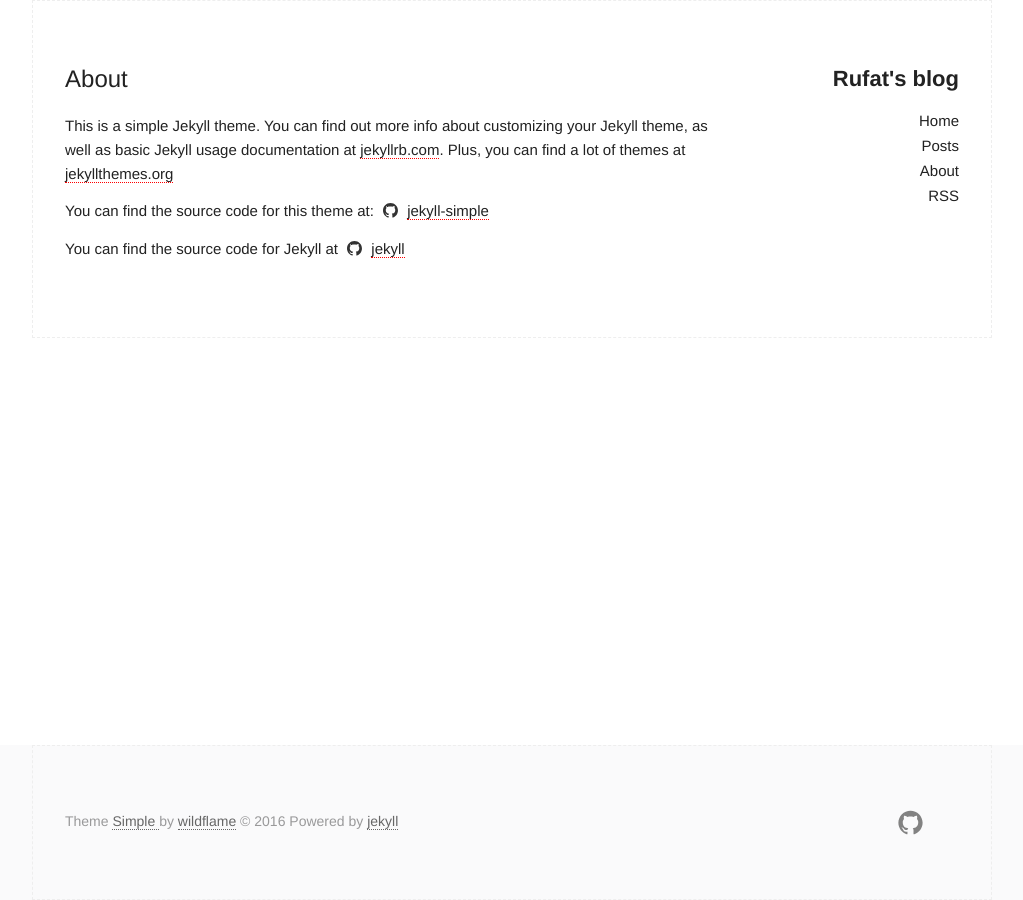
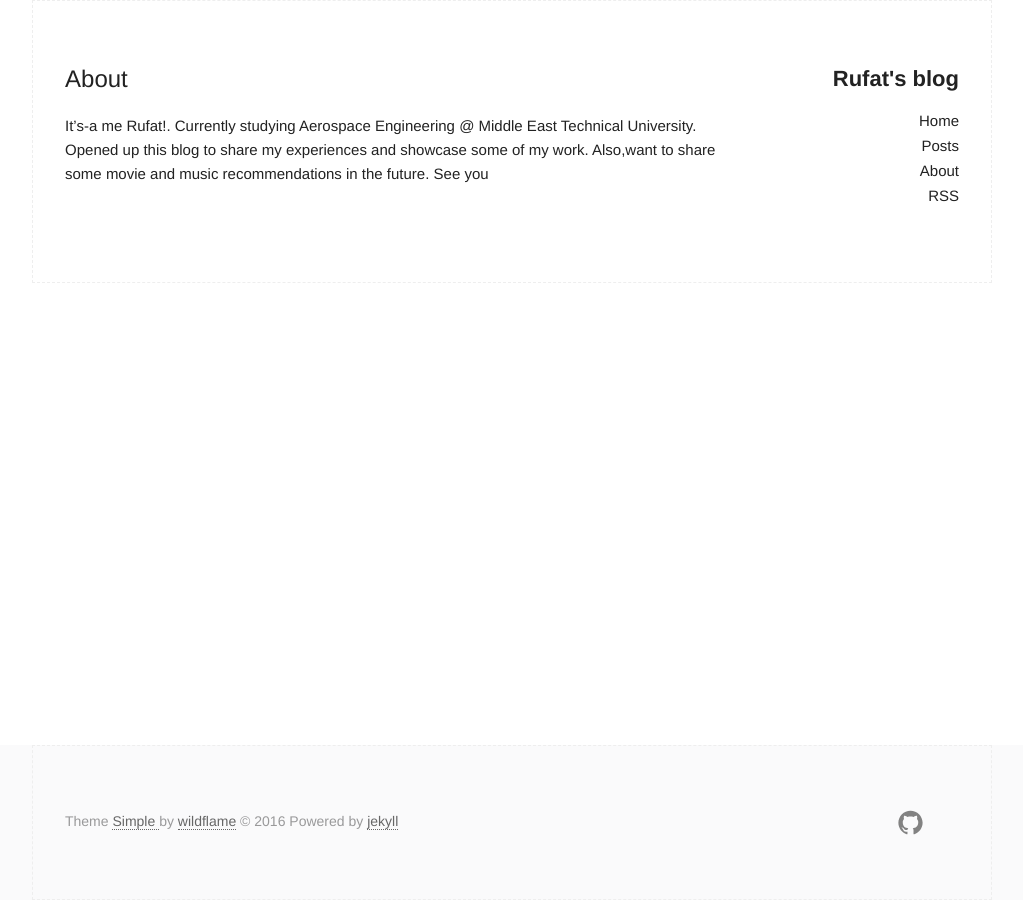
Before and after one commit to rrufat/rrufat.github.io, a Jekyll site: the page built from about.md, in a window 1280 px wide. Shown: the whole page, without its empty margins (128-1151 px from the left). Built offline with Jekyll 4.4.1, drawn with Linux system fonts in a browser that asks for light colours.

Commit message:
Update about.md

```diff
--- a/about.md
+++ b/about.md
@@ -4,8 +4,4 @@ title: About
 permalink: /about/
 ---
 
-This is a simple Jekyll theme. You can find out more info about customizing your Jekyll theme, as well as basic Jekyll usage documentation at [jekyllrb.com](http://jekyllrb.com/).  Plus, you can find a lot of themes at [jekyllthemes.org](http://jekyllthemes.org/)
-
-You can find the source code for this theme at: <data data-icon="ei-sc-github"></data>  [jekyll-simple](https://github.com/wild-flame/jekyll-simple)
-
-You can find the source code for Jekyll at <data data-icon="ei-sc-github"></data>  [jekyll](https://github.com/jekyll/jekyll)
+It's-a me Rufat!. Currently studying Aerospace Engineering @ Middle East Technical University. Opened up this blog to share my experiences and showcase some of my work. Also,want to share some movie and music recommendations in the future. See you
```
